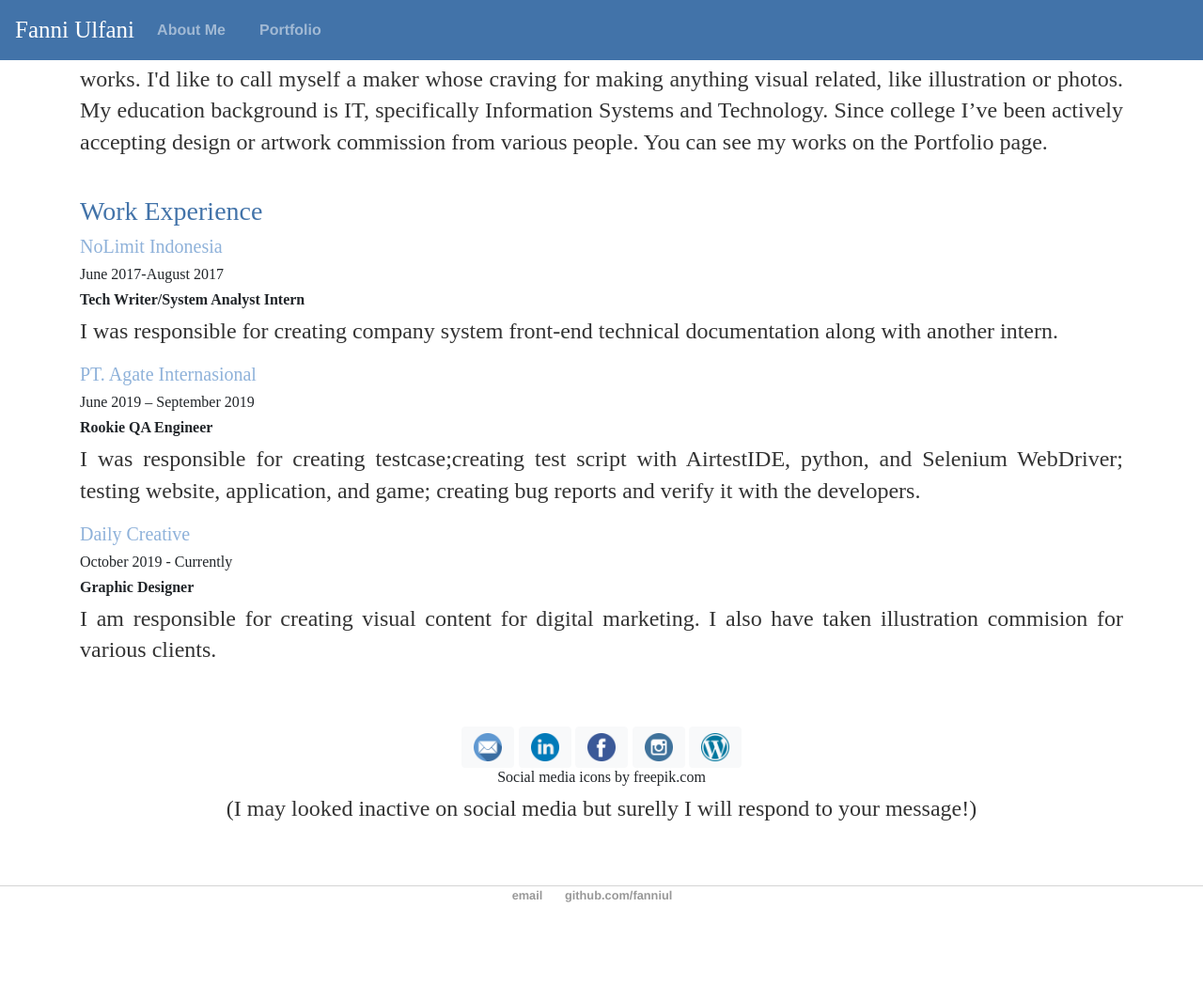
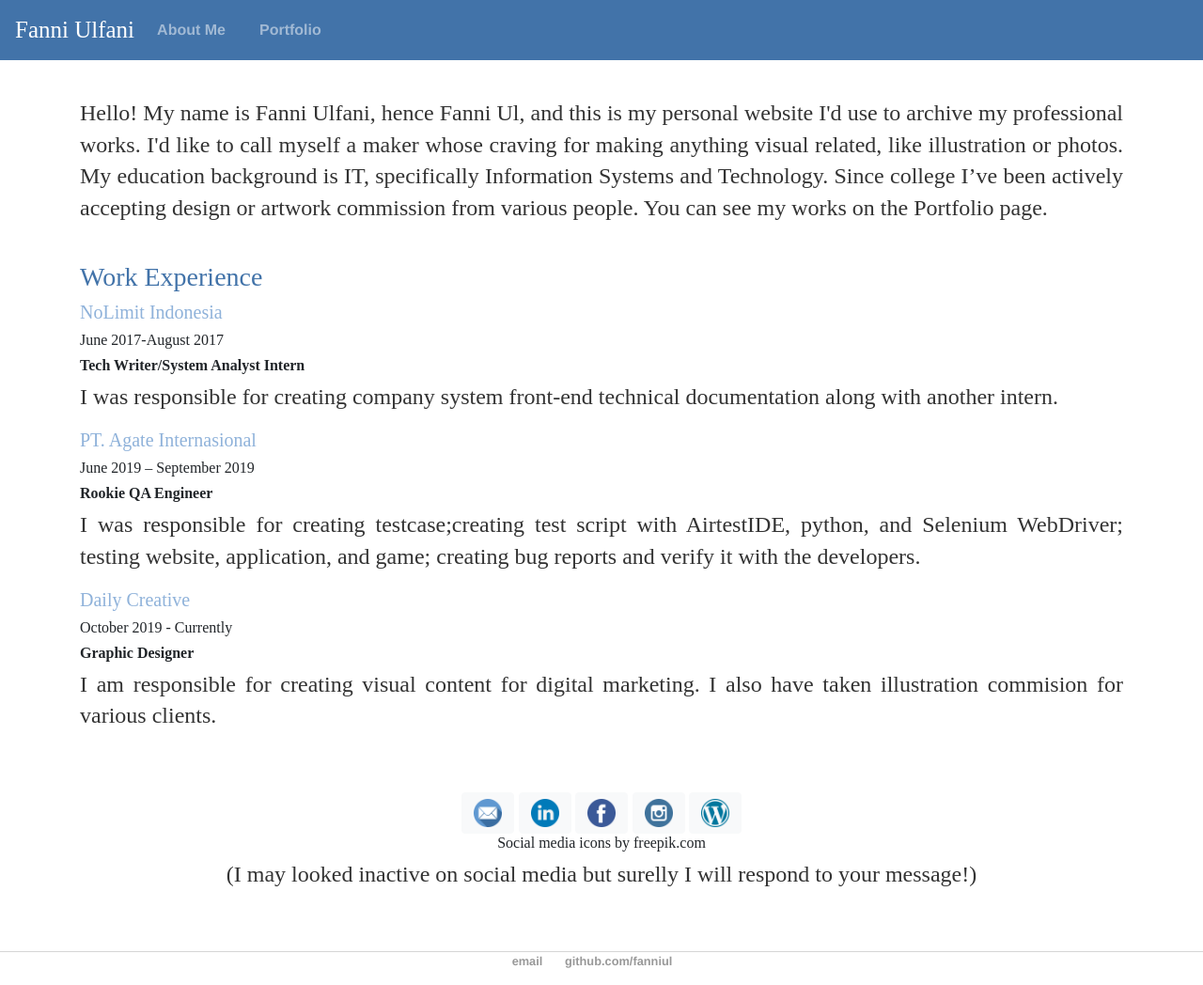
Before and after one commit to fanniul/fanniul.github.io, a Jekyll site: the page built from about/index.html, in a window 1280 px wide and 1048 px high. Shown: the whole window at 94% size. Built offline with Jekyll 4.4.1, drawn with Linux system fonts in a browser that asks for light colours; comment, search, counter and statistics services are not loaded.

Commit message:
Update default.html

```diff
--- a/_layouts/default.html
+++ b/_layouts/default.html
@@ -13,7 +13,7 @@
 			<link href="https://fonts.googleapis.com/css2?family=Cookie&family=Montserrat:wght@500&display=swap" rel="stylesheet">
 			<link href="https://fonts.googleapis.com/css?family=Raleway|Cookie|Lateef" rel="stylesheet">
 			<!-- Favicon -->
-			<link rel="shortcut icon" type="image/x-icon" href="{{ "/favicon.ico" | prepend: site.baseurl }}" >
+			<link rel="shortcut icon" type="image/x-icon" href="{{ "favicon.ico" | prepend: site.baseurl }}" >
 
 		</head>
 
@@ -51,7 +51,7 @@
 			</nav>
 			</div>
 
-			<div class="container">
+			<div class="container" style="margin-top:80px">
 
 			{{ content }}
 
```
